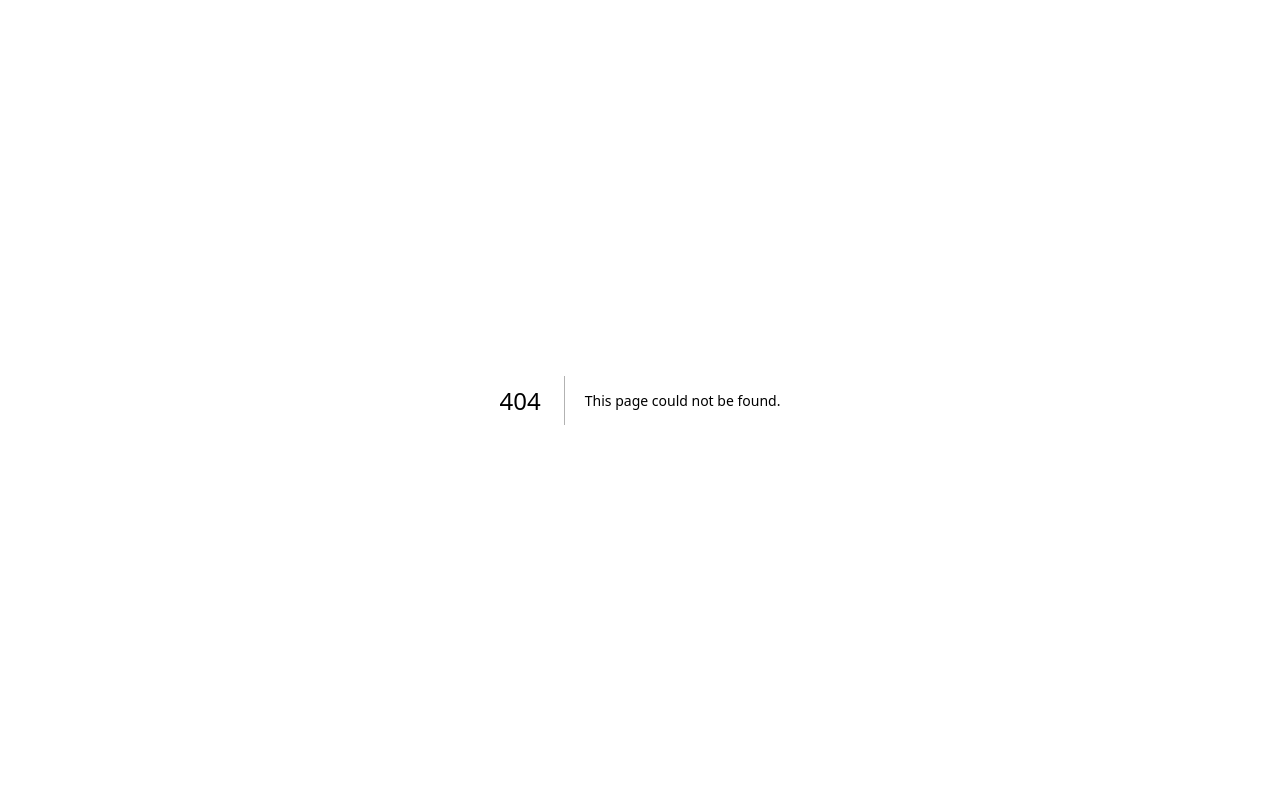
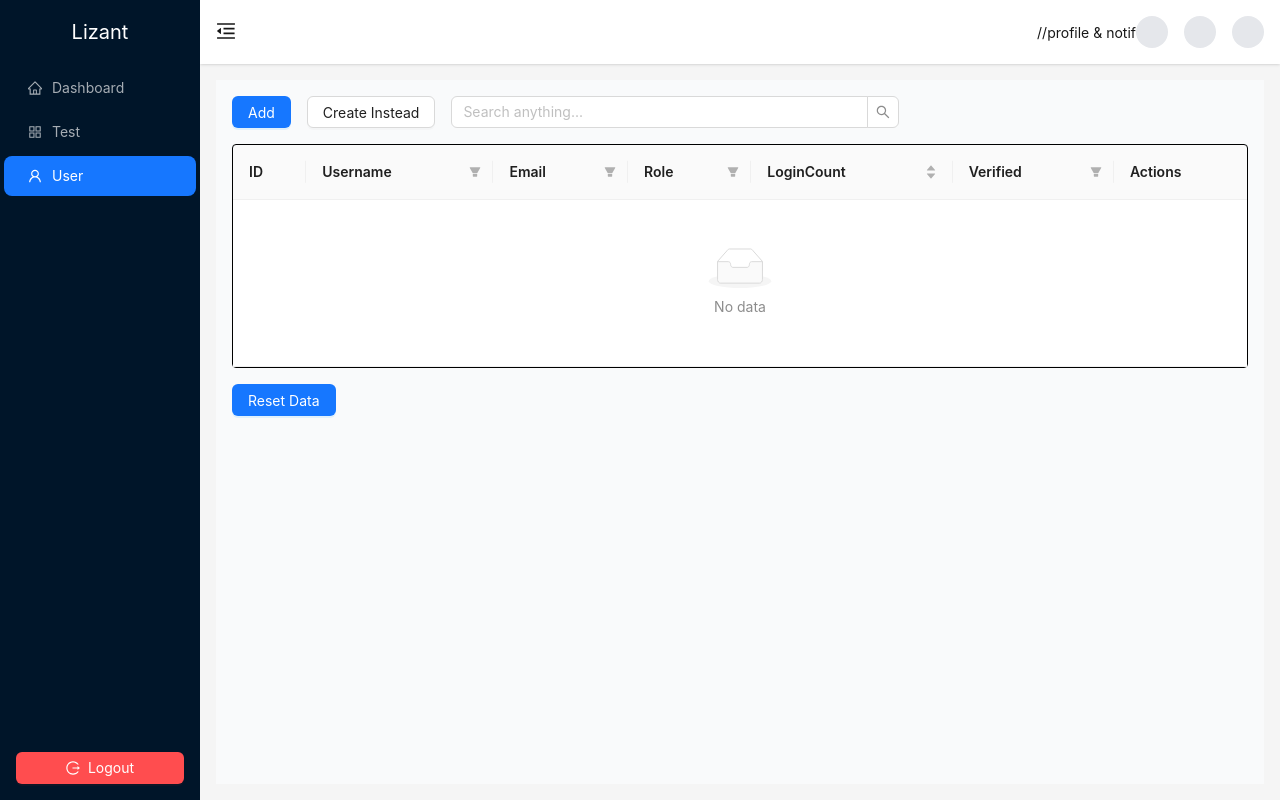
Before and after one commit to Jason4931/table-library-test, a Next.js app: page /usertest in a window 1280 px wide. Before the commit this address had no page. Built offline with nearby package versions, Linux system fonts and the light colour scheme; sample sign-in values are in the browser's storage.

Commit message:
TABLE COMPONENT DONEEEE

```diff
--- a/src/app/layout/sidebar.jsx
+++ b/src/app/layout/sidebar.jsx
@@ -5,6 +5,7 @@ import {
   HomeOutlined,
   AppstoreOutlined,
   LogoutOutlined,
+  UserOutlined
 } from "@ant-design/icons";
 import { usePathname, useRouter, redirect } from "next/navigation";
 
@@ -15,6 +16,7 @@ const Sidebar = ({ collapsed }) => {
   const menuItems = [
     { key: "/dashboard", icon: <HomeOutlined />, label: "Dashboard" },
     { key: "/test", icon: <AppstoreOutlined />, label: "Test" },
+    { key: "/usertest", icon: <UserOutlined />, label: "User" }
   ];
 
   const handleClick = ({ key }) => {
--- a/src/app/test/page.jsx
+++ b/src/app/test/page.jsx
@@ -4,7 +4,6 @@ import React from 'react';
 import '@ant-design/v5-patch-for-react-19';
 import MainLayout from "@/app/layout/mainlayout";
 import CustomTable from "@/app/ui/CustomTable";
-import { nullable } from 'zod';
 
 export default function Test() {
   return (
@@ -67,7 +66,8 @@ export default function Test() {
             }
           }
         ]}
-        actions={['create', 'view', 'edit', 'delete']}
+        actions={['create', 'view', 'edit', 'delete', 'reset', 'search']}
+        url='/test'
       />
     </MainLayout>
   );
--- a/src/app/ui/CustomTable.jsx
+++ b/src/app/ui/CustomTable.jsx
@@ -1,10 +1,10 @@
 'use client'
 
-import React, { useState, useEffect } from 'react';
+import React, { useState, useEffect, useMemo } from 'react';
 import { Button, Table, Switch, Select, Input, InputNumber } from 'antd';
 import { useRouter } from 'next/navigation';
 
-export default function CustomTable({ initialData = [], storageKey, columns, actions }) {
+export default function CustomTable({ initialData = [], storageKey, columns, actions = [], url }) {
   const router = useRouter();
   const [dataSource, setDataSource] = useState([]);
   const [hydrated, setHydrated] = useState(false);
@@ -24,10 +24,61 @@ export default function CustomTable({ initialData = [], storageKey, columns, act
   useEffect(() => {
     if (hydrated) {
       localStorage.setItem(storageKey, JSON.stringify(dataSource));
+      // console.log(dataSource)
     }
   }, [dataSource, hydrated]);
 
   const handlePaste = (e, recordKey, dataIndex) => {
+    // e.preventDefault();
+    // const text = e.clipboardData.getData('text/plain');
+    // const lines = text.split(/\r?\n/).filter(line => line.trim() !== '');
+    // if (!lines.length) return;
+
+    // setDataSource(prev => {
+    //   const rowIndex = prev.findIndex(row => row.key === recordKey);
+    //   const updated = [...prev];
+    //   const colOrder = ['name', 'age', 'address', 'active', 'status'];
+    //   const startCol = colOrder.indexOf(dataIndex);
+
+    //   const usedKeys = new Set(updated.map(row => parseInt(row.key, 10)));
+    //   let nextKey = 1;
+    //   const getNextAvailableKey = () => {
+    //     while (usedKeys.has(nextKey)) nextKey++;
+    //     usedKeys.add(nextKey);
+    //     return `${nextKey++}`;
+    //   };
+
+    //   lines.forEach((line, i) => {
+    //     const targetIndex = rowIndex + i;
+    //     const cells = line.split('\t');
+
+    //     const base = updated[targetIndex] || {
+    //       key: getNextAvailableKey(),
+    //       name: '',
+    //       age: 0,
+    //       address: '',
+    //       active: false,
+    //       status: ''
+    //     };
+
+    //     cells.forEach((cell, j) => {
+    //       const col = colOrder[startCol + j];
+    //       if (!col) return;
+    //       let val = cell;
+    //       if (col === 'age') val = parseInt(cell, 10) || 0;
+    //       else if (col === 'active') val = cell.toLowerCase() === 'true';
+    //       else if (col === 'status') {
+    //         const norm = cell.toLowerCase();
+    //         val = ['pending', 'approved', 'rejected'].includes(norm) ? norm : '';
+    //       }
+    //       base[col] = val;
+    //     });
+
+    //     updated[targetIndex] = base;
+    //   });
+
+    //   return updated;
+    // });
     e.preventDefault();
     const text = e.clipboardData.getData('text/plain');
     const lines = text.split(/\r?\n/).filter(line => line.trim() !== '');
@@ -36,9 +87,15 @@ export default function CustomTable({ initialData = [], storageKey, columns, act
     setDataSource(prev => {
       const rowIndex = prev.findIndex(row => row.key === recordKey);
       const updated = [...prev];
-      const colOrder = ['name', 'age', 'address', 'active', 'status'];
+
+      // Get the column keys (dataIndex order) from your columns prop
+      // You need to have columns available here (e.g. from props or closure)
+      // Example: columns = [{ name: 'string', ... }, { age: 'integer', ... }, ...]
+      // Extract keys in order:
+      const colOrder = columns.map(col => Object.keys(col)[0]);
       const startCol = colOrder.indexOf(dataIndex);
 
+      // Prepare keys used for key generation
       const usedKeys = new Set(updated.map(row => parseInt(row.key, 10)));
       let nextKey = 1;
       const getNextAvailableKey = () => {
@@ -53,23 +110,55 @@ export default function CustomTable({ initialData = [], storageKey, columns, act
 
         const base = updated[targetIndex] || {
           key: getNextAvailableKey(),
-          name: '',
-          age: 0,
-          address: '',
-          active: false,
-          status: ''
+          // Initialize all columns to their default value from columns prop:
+          ...columns.reduce((acc, col) => {
+            const key = Object.keys(col)[0];
+            acc[key] = col.default ?? (col.type === 'boolean' ? false : '');
+            return acc;
+          }, {})
         };
 
         cells.forEach((cell, j) => {
           const col = colOrder[startCol + j];
           if (!col) return;
-          let val = cell;
-          if (col === 'age') val = parseInt(cell, 10) || 0;
-          else if (col === 'active') val = cell.toLowerCase() === 'true';
-          else if (col === 'status') {
-            const norm = cell.toLowerCase();
-            val = ['pending', 'approved', 'rejected'].includes(norm) ? norm : '';
+
+          const colConfig = columns.find(c => Object.keys(c)[0] === col);
+          const type = colConfig?.[col];
+          const options = colConfig?.options || [];
+          const nullable = colConfig?.nullable ?? true;
+          const defaultVal = colConfig?.default ?? (
+            type === 'integer' ? 0 :
+              type === 'boolean' ? false :
+                type === 'enum' ? '' :
+                  ''
+          );
+
+          let val = cell.trim();
+
+          // Type conversion
+          switch (type) {
+            case 'integer': {
+              const num = parseInt(val, 10);
+              val = !isNaN(num) ? num : defaultVal;
+              break;
             }
+            case 'boolean': {
+              const lower = val.toLowerCase();
+              val = lower === 'true' ? true : lower === 'false' ? false : defaultVal;
+              break;
+            }
+            case 'enum': {
+              const norm = val.toLowerCase();
+              val = options.includes(norm) ? norm : defaultVal;
+              break;
+            }
+            case 'string':
+            default: {
+              if (val === '' && !nullable) val = defaultVal;
+              break;
+            }
+          }
+
           base[col] = val;
         });
 
@@ -78,49 +167,126 @@ export default function CustomTable({ initialData = [], storageKey, columns, act
 
       return updated;
     });
-  };//idfk about this
+  };
 
-  const renderEditableCell = dataIndex => (text, record) => {
-    const isAge = dataIndex === 'age';
+  const typeMap = useMemo(() => {
+    const map = {};
+    columns.forEach(col => {
+      const key = Object.keys(col)[0];
+      map[key] = {
+        type: col[key],
+        options: col.options || null
+      };
+    });
+    return map;
+  }, [columns]);
+  const renderEditableCell = (dataIndex) => {
+    const config = typeMap[dataIndex];
+    const type = config?.type;
+
+    return (text, record) => {
       const value = record[dataIndex];
+      const isEditable = actions.includes('edit');
+      const handleSwitchChange = (checked) => {
+        if (!isEditable) return;
+        handleChange(checked);
+      };
       const handleChange = val => {
         setDataSource(prev =>
-        prev.map(row => (row.key === record.key ? { ...row, [dataIndex]: val } : row))
+          prev.map(row =>
+            row.key === record.key ? { ...row, [dataIndex]: val } : row
+          )
         );
       };
-    return isAge ? (
-      <InputNumber value={value} onChange={handleChange} onPaste={e => handlePaste(e, record.key, dataIndex)} min={0} style={{ width: '100%' }} />
-    ) : (
-      <Input value={value} onChange={e => handleChange(e.target.value)} onPaste={e => handlePaste(e, record.key, dataIndex)} onPressEnter={e => e.preventDefault()} />
+
+      switch (type) {
+        case 'integer':
+          return (
+            <InputNumber
+              value={value}
+              onChange={handleChange}
+              onPaste={e => handlePaste(e, record.key, dataIndex)}
+              min={0}
+              readOnly={!isEditable}
+              onKeyDown={!isEditable ? e => e.preventDefault() : undefined}
+            />
           );
-  };//NOT YET
+        case 'boolean':
+          return (
+            <Switch
+              checked={!!value}
+              onChange={handleSwitchChange}
+            />
+          );
+        case 'enum':
+          return (
+            <Select
+              value={value}
+              style={{ width: 120 }}
+              onChange={handleChange}
+              open={isEditable ? undefined : false}
+              popupRender={menu => (isEditable ? menu : null)}
+              options={(config.options || []).map(opt => ({ label: opt.charAt(0).toUpperCase() + opt.slice(1), value: opt }))}
+            />
+          );
+        case 'string':
+        default:
+          return (
+            <Input
+              value={value}
+              readOnly={!isEditable}
+              onChange={e => handleChange(e.target.value)}
+              onPaste={e => handlePaste(e, record.key, dataIndex)}
+              onPressEnter={e => e.preventDefault()}
+            />
+          );
+      }
+    };
+  };
 
   const handleCreate = () => {
     setDataSource(prev => {
       const used = new Set(prev.map(row => parseInt(row.key, 10)));
       let newKey = 1;
       while (used.has(newKey)) newKey++;
-      return [...prev, { key: `${newKey}`, name: '', age: 0, address: '', active: false, status: '' }];
+
+      const newRow = { key: `${newKey}` };
+
+      // Dynamically apply default values based on columns
+      columns.forEach(col => {
+        const field = Object.keys(col)[0];
+        newRow[field] = col.default;
       });
-  };//NOT YET
+
+      return [...prev, newRow];
+    });
+  };
 
   const handleReset = () => {
     setDataSource([...initialData]);
-  };//DONE
+  };
 
   const filteredData = dataSource.filter(item => {
     const text = searchText.toLowerCase();
-    return (
-      item.name?.toLowerCase().includes(text) ||
-      item.address?.toLowerCase().includes(text) ||
-      String(item.age).includes(text) ||
-      String(item.active).includes(text) ||
-      item.status?.toLowerCase().includes(text)
-    );
-  });//NOT YET
+
+    return columns.some(col => {
+      const field = Object.keys(col)[0];
+      const value = item[field];
+
+      if (typeof value === 'string' || typeof value === 'enum') {
+        return value.toLowerCase().includes(text);
+      }
+
+      if (typeof value === 'number' || typeof value === 'boolean') {
+        return String(value).includes(text);
+      }
+
+      return false;
+    });
+  });
 
   function formatColumns(columnsProp, dataSource, renderEditableCell, setDataSource, router) {
-    return [
+    const formatted = [
       { title: 'ID', dataIndex: 'key', key: 'key' },
       ...columnsProp.map(col => {
         const colName = Object.keys(col)[0]; // e.g. 'name', 'age', etc
@@ -152,19 +318,21 @@ export default function CustomTable({ initialData = [], storageKey, columns, act
         column.render = renderEditableCell(colName);
 
         return column;
-      }),
-      {
+      })
+    ];
+    if (['view', 'edit', 'delete'].some(action => actions.includes(action))) {
+      formatted.push({
         title: 'Actions',
         key: 'actions',
         render: (_, record) => (
           <div className="flex gap-2">
             {actions.includes('view') && (
-              <Button size="small" onClick={() => router.push(`/test/${record.key}`)}>
+              <Button size="small" onClick={() => router.push(`${url}/${record.key}`)}>
                 View
               </Button>
             )}
             {actions.includes('edit') && (
-              <Button size="small" type="primary" onClick={() => router.push(`/test/edit/${record.key}`)}>
+              <Button size="small" type="primary" onClick={() => router.push(`${url}/edit/${record.key}`)}>
                 Update
               </Button>
             )}
@@ -179,85 +347,28 @@ export default function CustomTable({ initialData = [], storageKey, columns, act
             )}
           </div>
         ),
-      },
-    ];
+      });
     }
-  columns = formatColumns(columns, dataSource, renderEditableCell, setDataSource, router);
 
-  // columns = [
-  //   { title: 'ID', dataIndex: 'key', key: 'key' },
-  //   {
-  //     title: 'Name', dataIndex: 'name', key: 'name',
-  //     filters: [...new Set(dataSource.map(row => row.name))].map(n => ({ text: n || '(empty)', value: n })),
-  //     onFilter: (v, r) => r.name == v,
-  //     render: renderEditableCell('name')
-  //   },
-  //   {
-  //     title: 'Age', dataIndex: 'age', key: 'age', sorter: (a, b) => a.age - b.age,
-  //     render: renderEditableCell('age')
-  //   },
-  //   {
-  //     title: 'Address', dataIndex: 'address', key: 'address',
-  //     filters: [...new Set(dataSource.map(r => r.address))].map(a => ({ text: a || '(empty)', value: a })),
-  //     onFilter: (v, r) => r.address == v,
-  //     render: renderEditableCell('address')
-  //   },
-  //   {
-  //     title: 'Active', dataIndex: 'active', key: 'active',
-  //     filters: [
-  //       { text: 'Active', value: true },
-  //       { text: 'Inactive', value: false }
-  //     ],
-  //     onFilter: (v, r) => r.active == v,
-  //     render: (checked, record) => (
-  //       <Switch checked={!!checked} onChange={value => {
-  //         setDataSource(prev => prev.map(row => row.key === record.key ? { ...row, active: value } : row));
-  //       }} />
-  //     )
-  //   },
-  //   {
-  //     title: 'Status', dataIndex: 'status', key: 'status',
-  //     filters: [
-  //       { text: 'Pending', value: 'pending' },
-  //       { text: 'Approved', value: 'approved' },
-  //       { text: 'Rejected', value: 'rejected' },
-  //       { text: '(empty)', value: '' },
-  //     ],
-  //     onFilter: (v, r) => r.status == v,
-  //     render: (value, record) => (
-  //       <Select
-  //         value={value}
-  //         style={{ width: 120 }}
-  //         onChange={val => {
-  //           setDataSource(prev => prev.map(row => row.key === record.key ? { ...row, status: val } : row));
-  //         }}
-  //         options={[
-  //           { label: 'Pending', value: 'pending' },
-  //           { label: 'Approved', value: 'approved' },
-  //           { label: 'Rejected', value: 'rejected' },
-  //         ]}
-  //       />
-  //     )
-  //   },
-  //   {
-  //     title: 'Actions', key: 'actions',
-  //     render: (_, record) => (
-  //       <div className="flex gap-2">
-  //         <Button size="small" onClick={() => router.push(`/test/${record.key}`)}>View</Button>
-  //         <Button size="small" type="primary" onClick={() => router.push(`/test/edit/${record.key}`)}>Update</Button>
-  //         <Button size="small" danger onClick={() => setDataSource(prev => prev.filter(r => r.key !== record.key))}>Delete</Button>
-  //       </div>
-  //     )
-  //   }
-  // ];
+    return formatted;
+  }
+  const Tablecolumns = formatColumns(columns, dataSource, renderEditableCell, setDataSource, router);
 
   return (
     <div>
+      {actions.includes('create') && (
+        <>
           <Button type="primary" onClick={handleCreate}>Add</Button>
-      <Button onClick={() => router.push('/test/create')} className='mx-4'>Create Instead</Button>
+          <Button onClick={() => router.push(`${url}/create`)} className='mx-4'>Create Instead</Button>
+        </>
+      )}
+      {actions.includes('search') && (
         <Search placeholder="Search anything..." allowClear onChange={e => setSearchText(e.target.value)} className="w-full max-w-md" />
-      <Table dataSource={filteredData} columns={columns} pagination={false} className='my-4 border border-black rounded' />
-      <Button type="primary" onClick={handleReset}>Reset Data (temp)</Button>
+      )}
+      <Table dataSource={filteredData} columns={Tablecolumns} pagination={false} className='my-4 border border-black rounded' />
+      {actions.includes('reset') && (
+        <Button type="primary" onClick={handleReset}>Reset Data</Button>
+      )}
     </div>
   );
 }
--- /dev/null
+++ b/src/app/usertest/page.jsx
@@ -0,0 +1,73 @@
+"use client"
+
+import React from 'react';
+import '@ant-design/v5-patch-for-react-19';
+import MainLayout from "@/app/layout/mainlayout";
+import CustomTable from "@/app/ui/CustomTable";
+
+export default function Usertest() {
+  return (
+    <MainLayout>
+      <CustomTable
+        initialData={[]}
+        storageKey="userRecords"
+        columns={[
+          {
+            username: 'string',
+            nullable: false,
+            default: '',
+            features: {
+              filters: data => [...new Set(data.map(row => row.username))].map(n => ({ text: n || '(empty)', value: n })),
+              onFilter: (v, r) => r.username === v,
+            }
+          },
+          {
+            email: 'string',
+            nullable: true,
+            default: '',
+            features: {
+              filters: data => [...new Set(data.map(row => row.email))].map(n => ({ text: n || '(empty)', value: n })),
+              onFilter: (v, r) => r.email === v,
+            }
+          },
+          {
+            role: 'enum',
+            options: ['admin', 'user', 'guest'],
+            nullable: false,
+            default: 'user',
+            features: {
+              filters: [
+                { text: 'Admin', value: 'admin' },
+                { text: 'User', value: 'user' },
+                { text: 'Guest', value: 'guest' }
+              ],
+              onFilter: (v, r) => r.role === v,
+            }
+          },
+          {
+            loginCount: 'integer',
+            nullable: false,
+            default: 0,
+            features: {
+              sorter: (a, b) => a.loginCount - b.loginCount,
+            }
+          },
+          {
+            verified: 'boolean',
+            nullable: false,
+            default: false,
+            features: {
+              filters: [
+                { text: 'Verified', value: true },
+                { text: 'Unverified', value: false }
+              ],
+              onFilter: (v, r) => r.verified === v,
+            }
+          }
+        ]}
+        actions={['create', 'view', 'edit', 'delete', 'reset', 'search']}
+        url='/usertest'
+      />
+    </MainLayout>
+  );
+}
```
Lines whose indentation alone changed are shown as unchanged.
